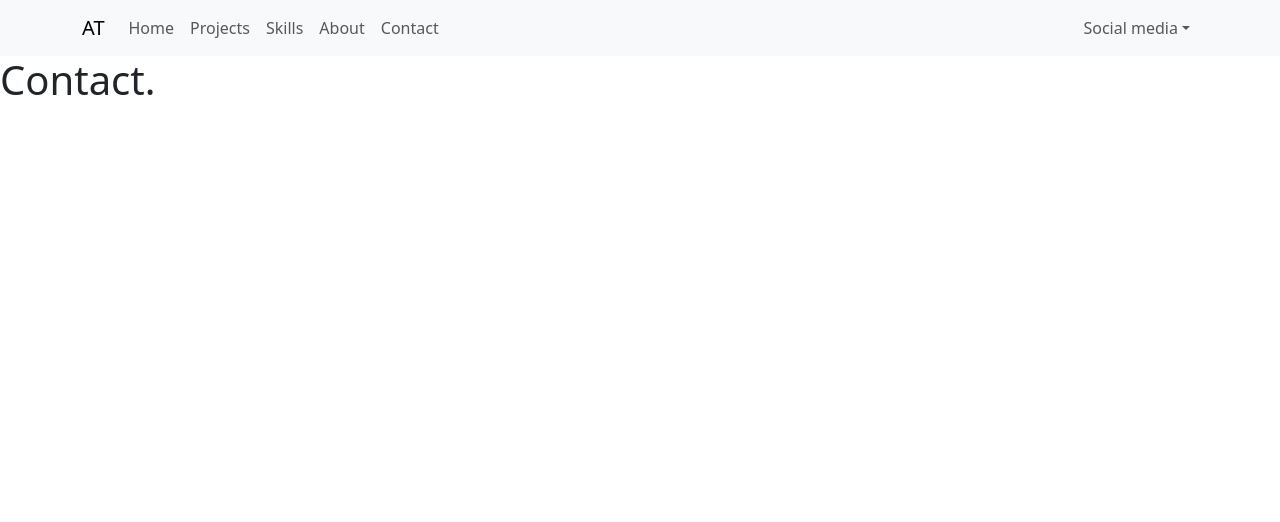
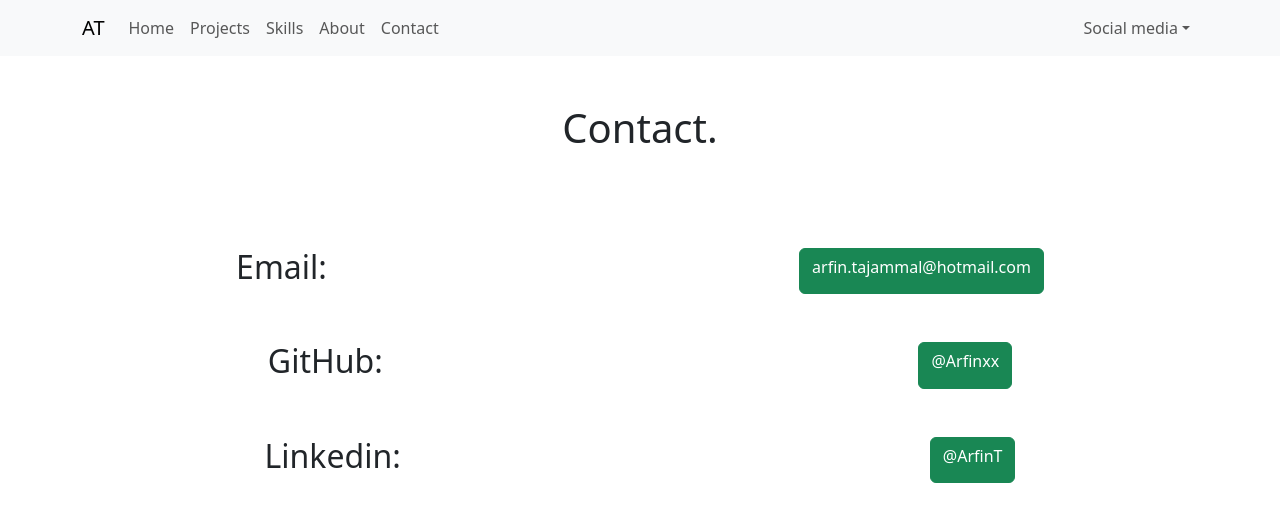
Before and after one commit to Arfinxx/React-Portfolio, a React (Vite) app: page /contact in a window 1280 px wide. Shown: the top 522 px of the page. Built offline with nearby package versions, Linux system fonts and the light colour scheme.

Commit message:
added contact page

```diff
--- a/src/components/Pages/AboutMe/About/about.jsx
+++ b/src/components/Pages/AboutMe/About/about.jsx
@@ -12,8 +12,8 @@ const About = () => {
       has provided the drive and passion to deepen my knowledge of coding and web-development. To see the other technical experience
        I have taken initiative over, please review my CV below. </p>
 
-            <button className="p-3 mt-4 btn btn-primary btn-lg" href={personal.cv} alt="Arfin Tajammal CV" target="_blank" download>
-              Arfin Tajammal CV</button>
+            <a className="p-3 mt-4 btn btn-primary btn-lg" href={personal.cv} alt="Arfin Tajammal CV" target="_blank" download>
+              Arfin Tajammal CV</a>
     </div>
 )}
 
--- a/src/components/Pages/AboutMe/Contact/contact.jsx
+++ b/src/components/Pages/AboutMe/Contact/contact.jsx
@@ -1,8 +1,31 @@
 import React from "react";
+import personal from '../../../../util/personal.json'
+
 
 const Contact = () => {
-return(<h1>Contact.</h1>
-)
-};
+return(
+ <div>
 
-export default Contact
+<h1 className="text-center pt-5 pb-5">Contact.</h1>
+
+<div className="d-flex flex-row justify-content-around mt-5">
+<h2>Email:</h2><a className="btn btn-success " href={personal.email}>arfin.tajammal@hotmail.com</a>
+</div>
+
+<div className="d-flex flex-row justify-content-around mt-5">
+<h2>GitHub:</h2><a className="btn btn-success" href={personal["github-link"]} target="_blank">{personal["github-username"]}</a>
+</div>
+
+<div className="d-flex flex-row justify-content-around mt-5">
+<h2>Linkedin:</h2><a className="btn btn-success" href={personal["linkedin-link"]} target="_blank">{personal["linkedin-username"]}</a>
+</div>
+
+
+
+   </div> );
+
+
+  }
+
+
+export default Contact;
```
